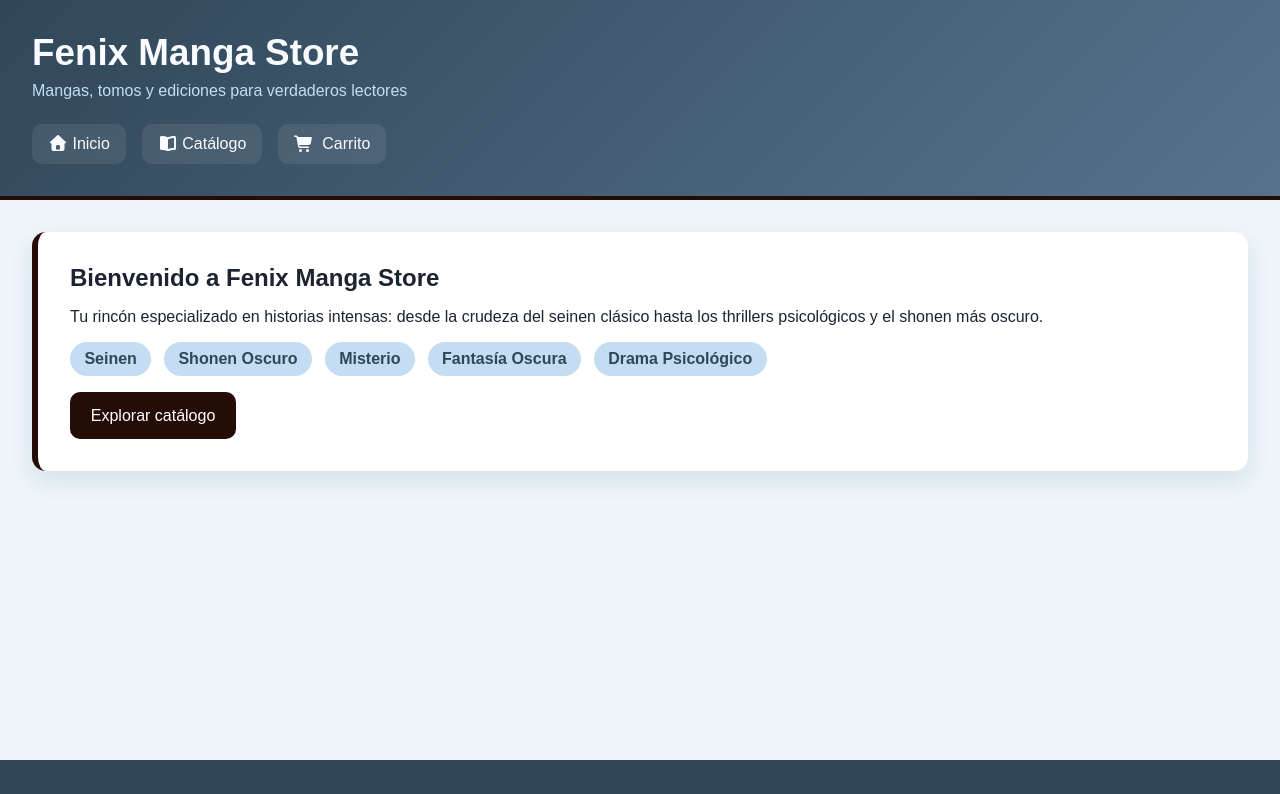
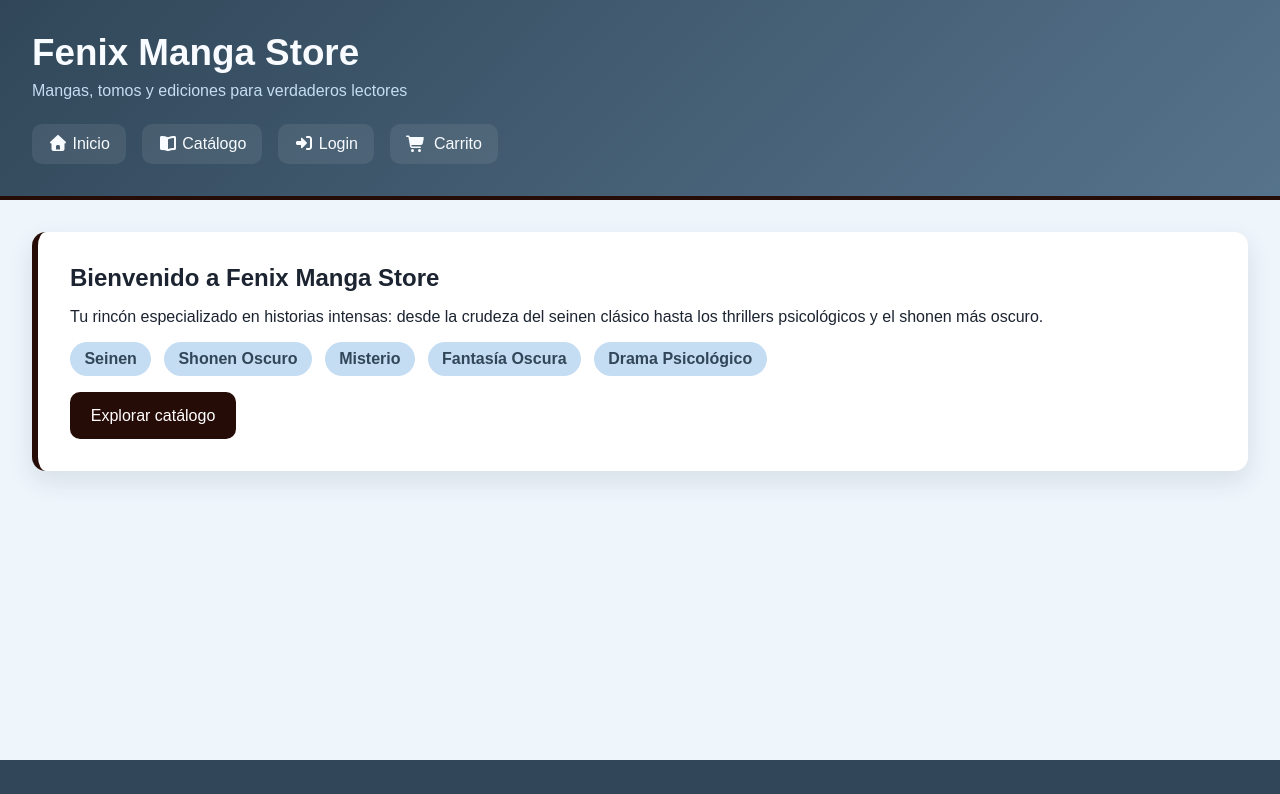
Before and after one commit to ArgusNox/proyecto-manga-store, a React (Vite) app: page / in a window 1280 px wide. Shown: the top 794 px of the page. Built offline with nearby package versions, Linux system fonts and the light colour scheme; no server answers.

Commit message:
feat: add auth links to navbar

```diff
--- a/src/components/layout/NavBar.jsx
+++ b/src/components/layout/NavBar.jsx
@@ -1,9 +1,12 @@
 import { Link } from 'react-router-dom'
 import { FontAwesomeIcon } from '@fortawesome/react-fontawesome'
-import { faHouse, faBookOpen } from '@fortawesome/free-solid-svg-icons'
+import { faHouse, faBookOpen, faUserGear, faRightToBracket, faRightFromBracket } from '@fortawesome/free-solid-svg-icons'
 import CartWidget from '../CartWidget/CartWidget'
+import { useAuth } from '../../context/AuthContext'
 
 function NavBar() {
+  const { isAuthenticated, logout } = useAuth()
+
   return (
     <nav className="site-nav">
       <Link to="/">
@@ -14,6 +17,22 @@ function NavBar() {
         <FontAwesomeIcon icon={faBookOpen} /> Catálogo
       </Link>
 
+      {isAuthenticated && (
+        <Link to="/admin/productos">
+          <FontAwesomeIcon icon={faUserGear} /> Admin
+        </Link>
+      )}
+
+      {isAuthenticated ? (
+        <button className="nav-button" type="button" onClick={logout}>
+          <FontAwesomeIcon icon={faRightFromBracket} /> Salir
+        </button>
+      ) : (
+        <Link to="/login">
+          <FontAwesomeIcon icon={faRightToBracket} /> Login
+        </Link>
+      )}
+
       <CartWidget />
     </nav>
   )
```
